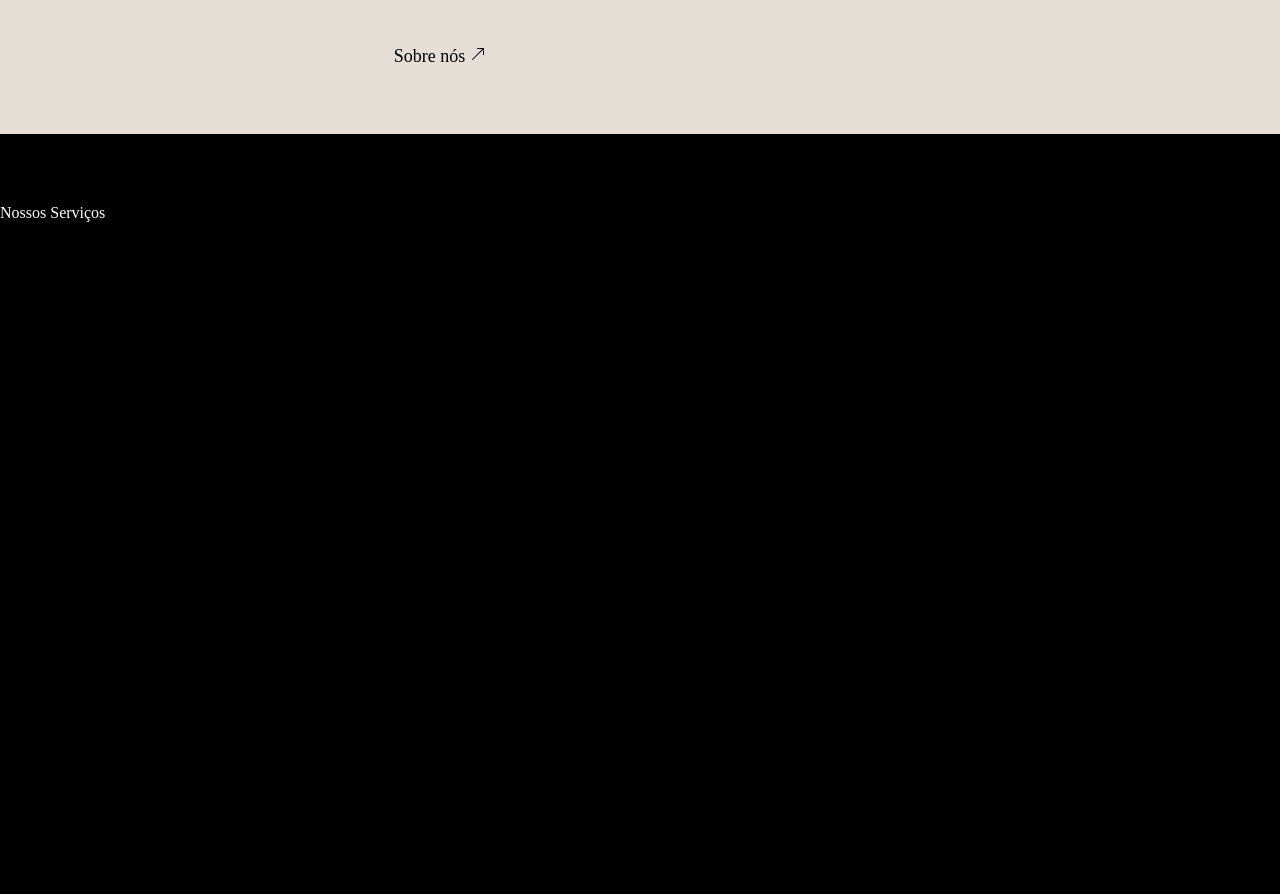
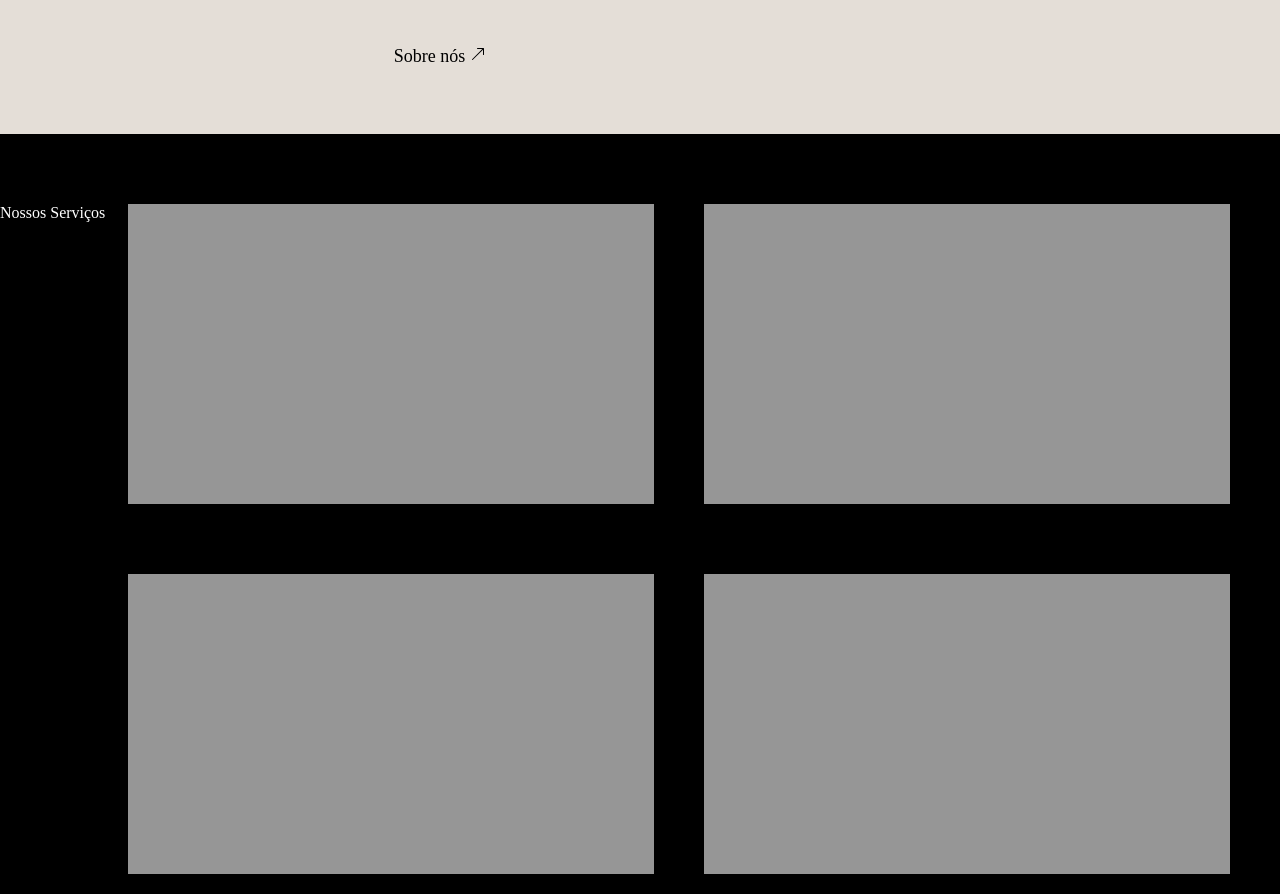
Before and after one commit to Joao-Campista/Site-Design, a plain HTML site: page index.html in a window 1280 px wide. Shown: the part 2260-3154 px from the top of the page. Drawn offline with Linux system fonts and the light colour scheme; a web font is replaced by a local one.

Commit message:
blocos servicos init

```diff
--- a/style.css
+++ b/style.css
@@ -310,3 +310,24 @@ section.servicos h4{
     font-weight: 500;
     color: #fff;
 }
+
+.bloco-servicos{
+    width: 90%;
+}
+
+.blc-servicos{
+    width: 550px;
+    height: 300px;
+    background-color: #969696;
+    margin-right: 50px;
+    transition: .5s ease;
+}
+
+.blc-servicos:hover{
+    background-color: #fff;
+}
+
+.l1-servicos, .l2-servicos{
+    display: flex;
+    margin-top: 70px;
+}
```
